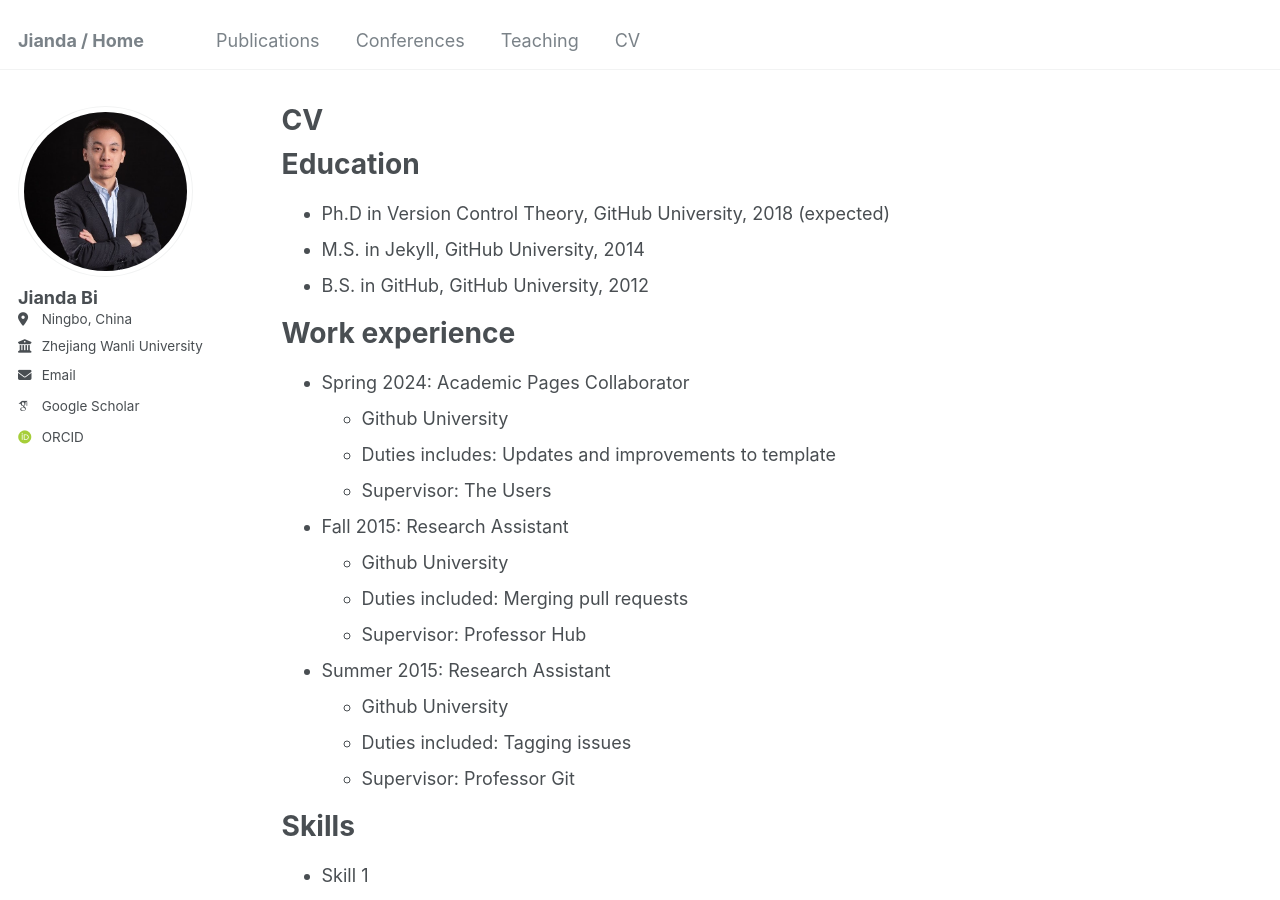
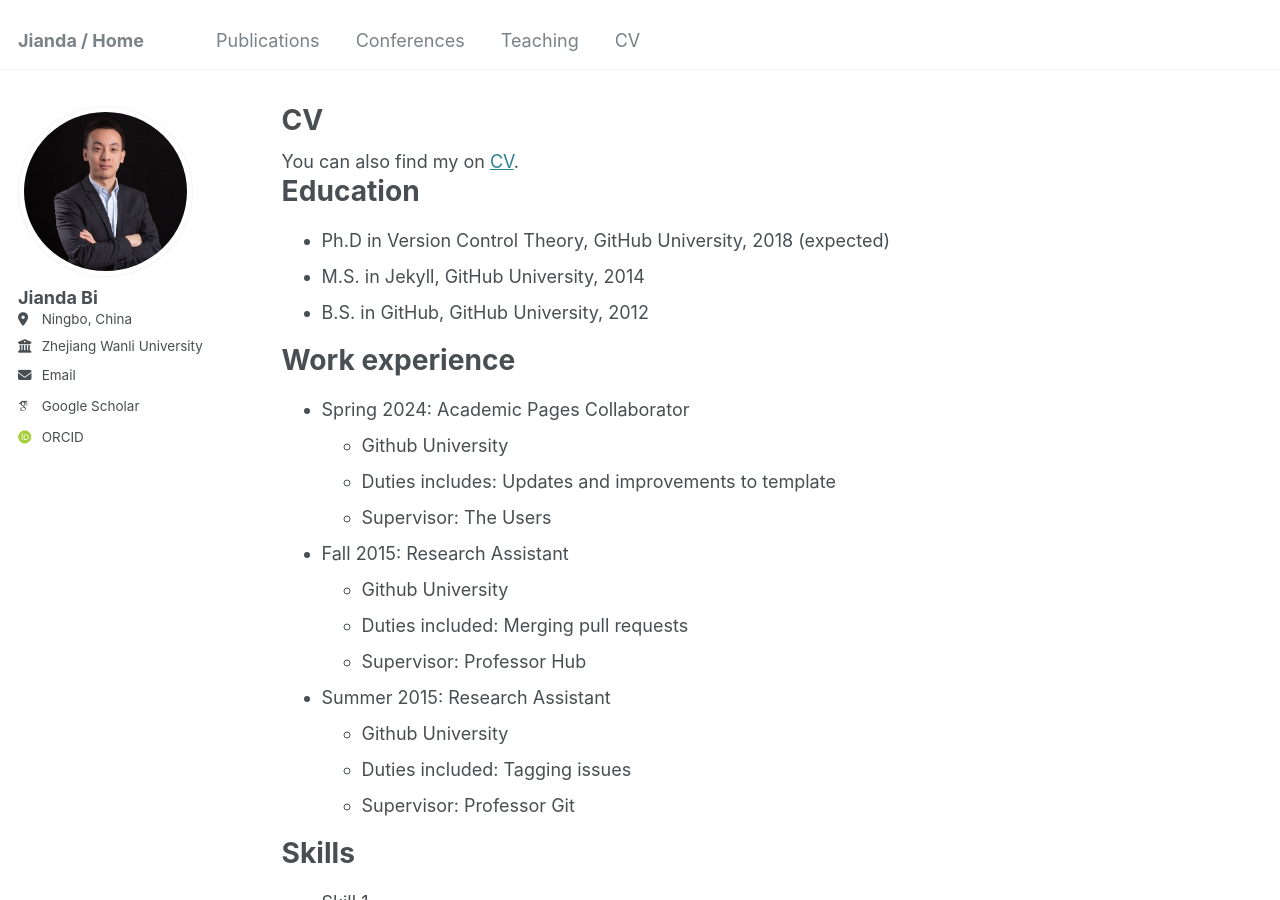
Before and after one commit to JiandaBi/Jianda.github.io, a Jekyll site: the page built from _pages/cv.md, in a window 1280 px wide and 900 px high. Built offline with Jekyll 4.4.1, drawn with Linux system fonts in a browser that asks for light colours; some web fonts are replaced; a file with an impossible date is left out.

Commit message:
Update cv.md

```diff
--- a/_pages/cv.md
+++ b/_pages/cv.md
@@ -6,6 +6,12 @@ author_profile: true
 redirect_from:
   - /resume
 ---
+
+
+
+  <div class="wordwrap">You can also find my  on <a href="{files/cv.pdf}">CV</a>.</div>
+
+
 
 {% include base_path %}
 
```
